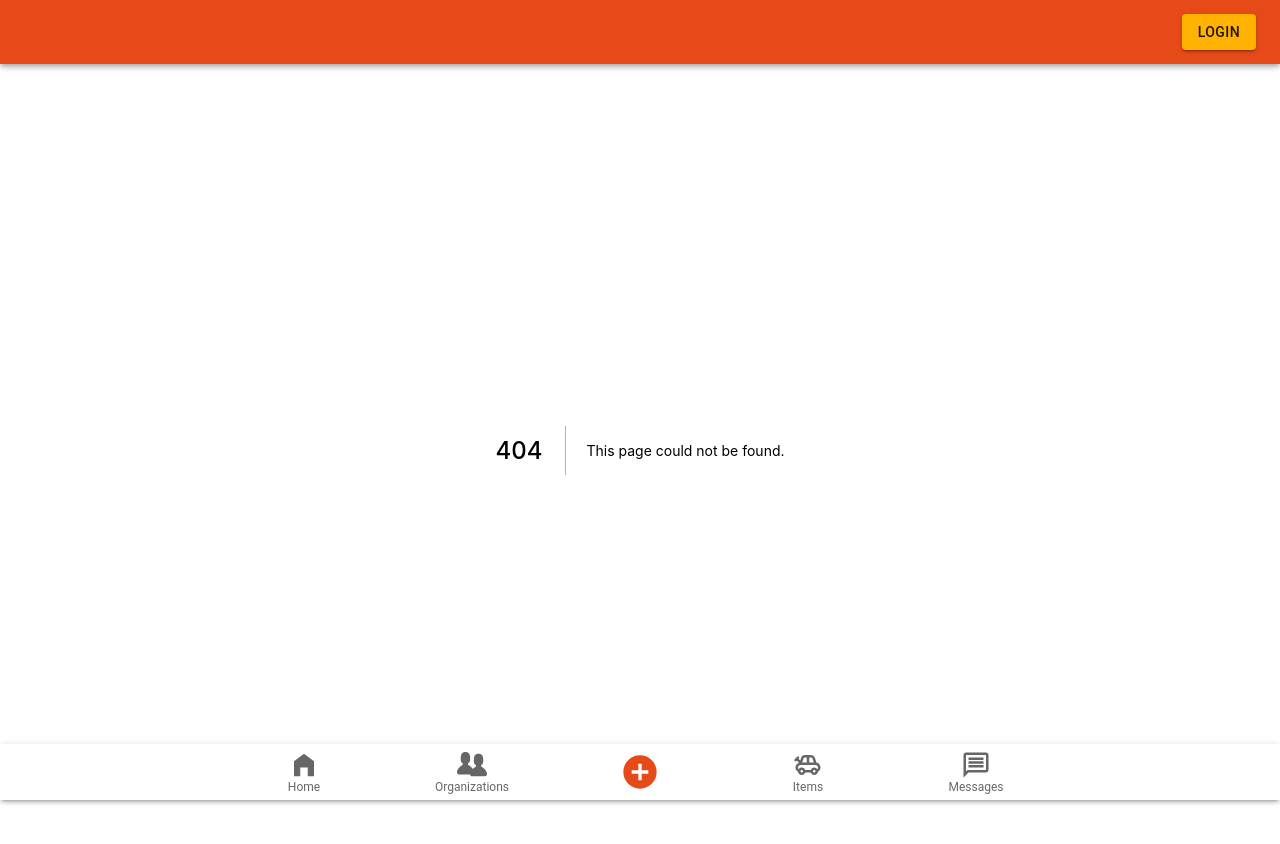
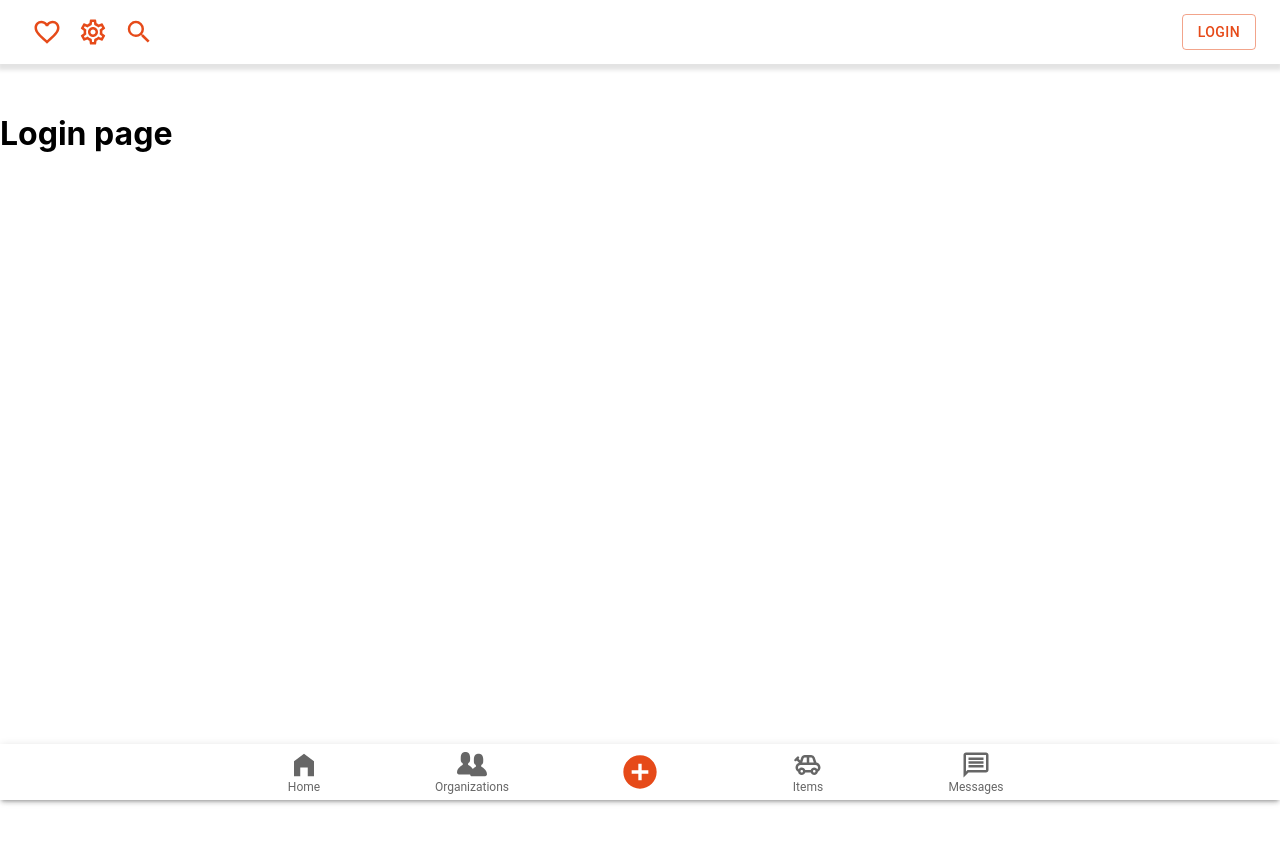
Before and after one commit to akai-org/pet-share-hackyeah-2021-frontend, a Next.js app: page /login in a window 1280 px wide. Before the commit this address had no page. Shown: the top 844 px of the page. After the commit the page ends 800 px from the top, so only its background shows below. Built offline with nearby package versions, Linux system fonts and the light colour scheme.

Commit message:
Add favorites login page

```diff
--- a/components/topbar/index.tsx
+++ b/components/topbar/index.tsx
@@ -1,23 +1,65 @@
-import { FunctionComponent } from 'react';
-import AppBar from '@mui/material/AppBar';
+import {FunctionComponent, useState} from 'react';
 import Box from '@mui/material/Box';
 import Toolbar from '@mui/material/Toolbar';
 import Button from '@mui/material/Button';
-import Typography from '@mui/material/Typography';
+import {MdFavoriteBorder, MdOutlineSettings, MdSearch} from "react-icons/md";
+import {IconButton, TextField} from '@mui/material';
+import styled from "styled-components";
+import {useRouter} from 'next/router';
+
+
+const ToolbarContainer = styled(Toolbar)`
+  display: flex;
+  flex-direction: row;
+  justify-content: space-between;
+`
+
+const SearchContainer = styled.div`
+  display: flex;
+  align-items: center;
+  flex-direction: column;
+`
 
 export const Topbar: FunctionComponent = () => {
+
+  const [isSearch, setSearch] = useState(false)
+  const router = useRouter();
+
   return (
-    <Box sx={{ flexGrow: 1 }}>
-      <AppBar position="fixed">
-        <Toolbar>
-          <Typography variant="h6" component="div" sx={{ flexGrow: 1 }}>
-            {/* PetApp */}
-          </Typography>
-          <Button variant="contained" color="secondary">
-            Login
-          </Button>
-        </Toolbar>
-      </AppBar>
+    <Box sx={{
+      flexGrow: 1,
+      position: "sticky",
+      top: 0,
+      backgroundColor: "white",
+      boxShadow: "0px 4px 4px 2px #e3e3e3 "
+    }}>
+      <ToolbarContainer color="regular">
+        <div>
+          <IconButton onClick={() => {
+            router.push("/user/favorites")
+          }}>
+            <MdFavoriteBorder size={30} color="var(--secondary)"/>
+          </IconButton>
+          <IconButton onClick={() => {
+            router.push("/user/settings")
+          }}>
+            <MdOutlineSettings size={30} color="var(--secondary)"/>
+          </IconButton>
+          <IconButton onClick={() => {
+            setSearch(!isSearch)
+          }}>
+            <MdSearch size={30} color="var(--secondary)"/>
+          </IconButton>
+        </div>
+        <SearchContainer>
+          {isSearch && <TextField id="standard-basic" label="Search" variant="standard" sx="width: 80%;"/>}
+        </SearchContainer>
+        <Button variant="outlined" color="primary" onClick={() => {
+          router.push("/login")
+        }}>
+          Login
+        </Button>
+      </ToolbarContainer>
     </Box>
   );
 };
--- /dev/null
+++ b/pages/login.tsx
@@ -0,0 +1,5 @@
+import type { NextPage } from 'next';
+
+const Login: NextPage = () => <h1>Login page</h1>;
+
+export default Login;
--- a/pages/user/favorites.tsx
+++ b/pages/user/favorites.tsx
@@ -1,5 +1,5 @@
 import type { NextPage } from 'next';
 
-const Items: NextPage = () => <h1>Items page</h1>;
+const Favorites: NextPage = () => <h1>Favorites page</h1>;
 
-export default Items;
+export default Favorites;
```
